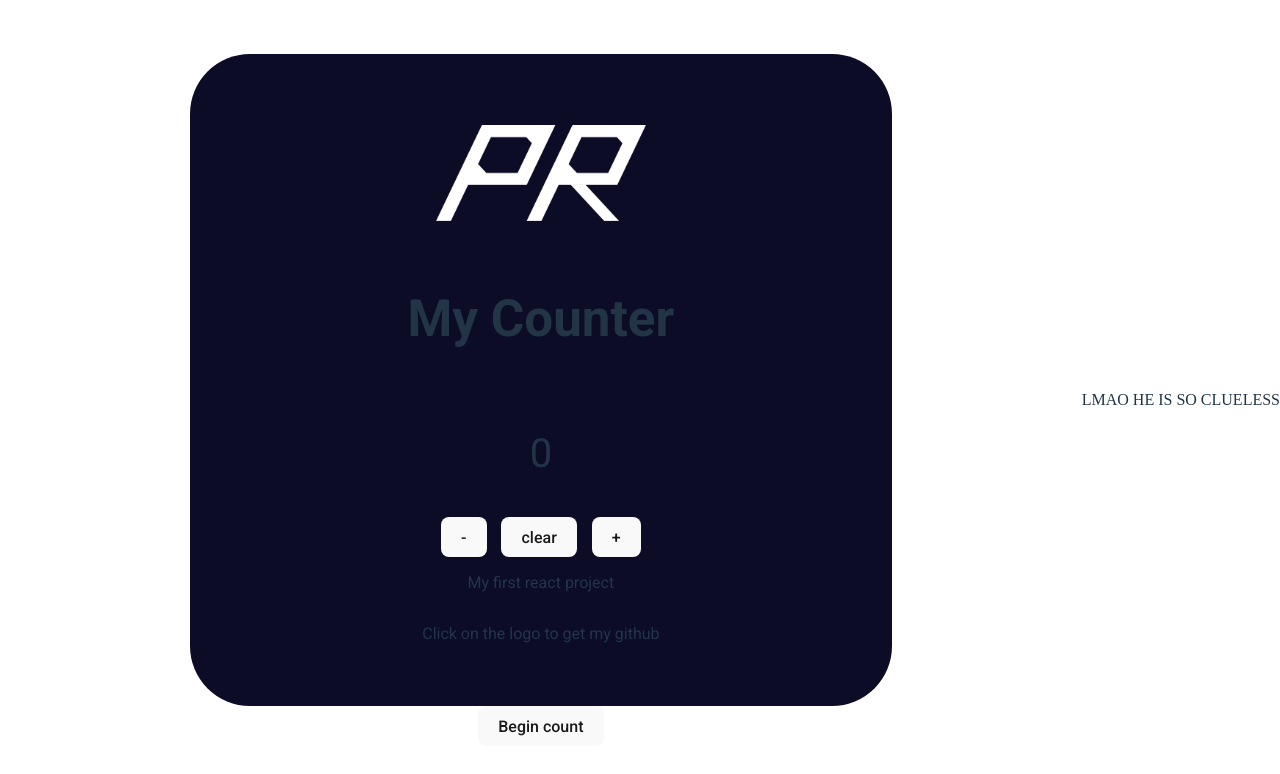
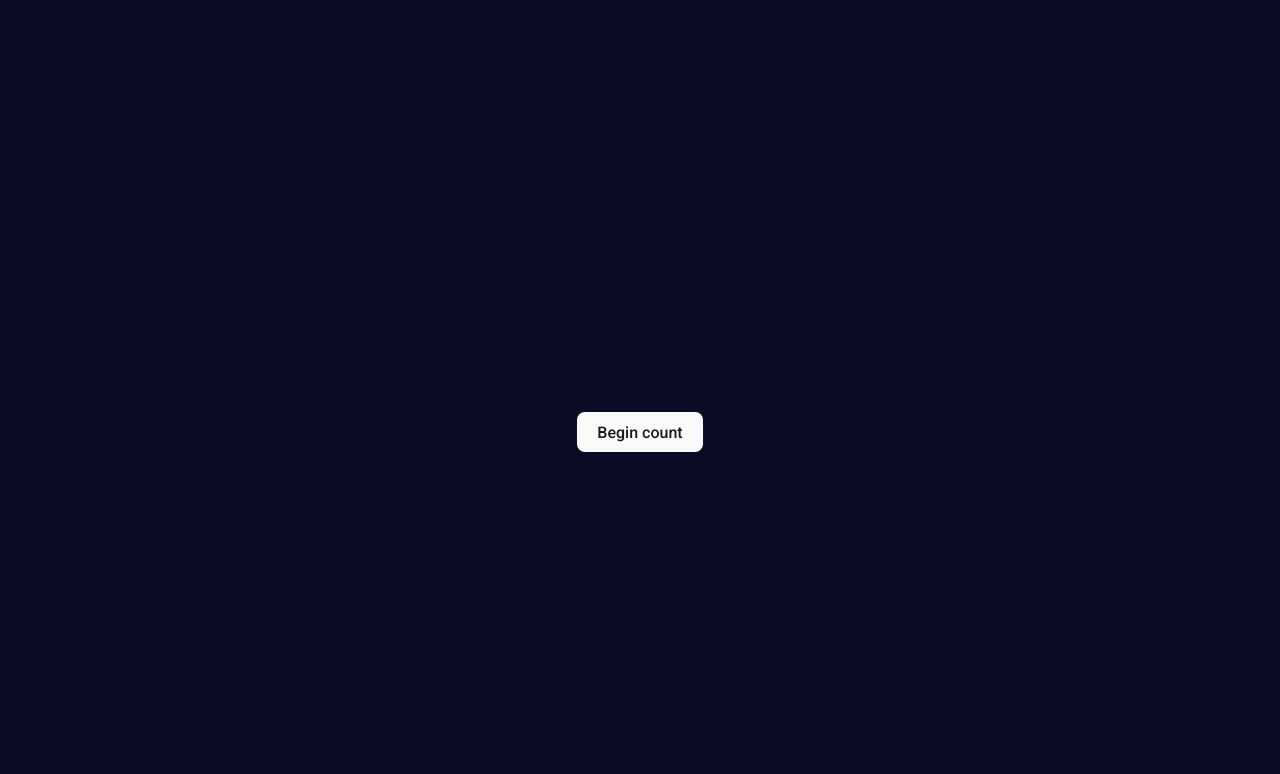
Before and after one commit to Primis1/my-blog, a React (Vite) app in the folder counter/: page / in a window 1280 px wide. Shown: the top 774 px of the page. Built offline with nearby package versions, Linux system fonts and the light colour scheme.

Commit message:
this project is done, but waiting for new features

```diff
--- a/counter/index.html
+++ b/counter/index.html
@@ -8,7 +8,6 @@
   </head>
   <body>
     <div id="root"></div>
-    <p>LMAO HE IS SO CLUELESS</p>
     <script type="module" src="/src/main.jsx"></script>
   </body>
 </html>
--- a/counter/src/button.css
+++ b/counter/src/button.css
@@ -6,3 +6,11 @@
     padding: 2rem;
     text-align: center;
   }
+
+  body {
+    background-color: #0D0C27;
+    display: flex;
+    justify-content: center;
+    align-items: center;
+
+  }
--- a/counter/src/button.jsx
+++ b/counter/src/button.jsx
@@ -1,12 +1,23 @@
-
+import { useState } from 'react';
 import './button.css'
 import './index.css'
+import App from './App.jsx';
 
 function Btn() {
+    const [open, setOpen] = useState(false);
+
     return (
+        <body>
+            {!open && <button onClick={ () => setOpen(true)}>Begin count</button>}
+            {open && <App />}
+        </body>
 
-        <button>Begin count</button>
-    )
+        // <>
+        // <button onClick={ () => setOpen(true)}>Begin count</button>
+
+        // {open && < App/>}
+        // </>
+            )
 }
 
 export default Btn;
--- a/counter/src/main.jsx
+++ b/counter/src/main.jsx
@@ -1,12 +1,12 @@
 import React from 'react'
 import ReactDOM from 'react-dom/client'
-import App from './App.jsx'
+// import App from './App.jsx'
 import Btn from './button.jsx' // import your second component here
 import './index.css'
 
 ReactDOM.createRoot(document.getElementById('root')).render(
   <React.StrictMode>
-    <App />
     <Btn />
+    {/* <App /> */}
   </React.StrictMode>,
 )
```
